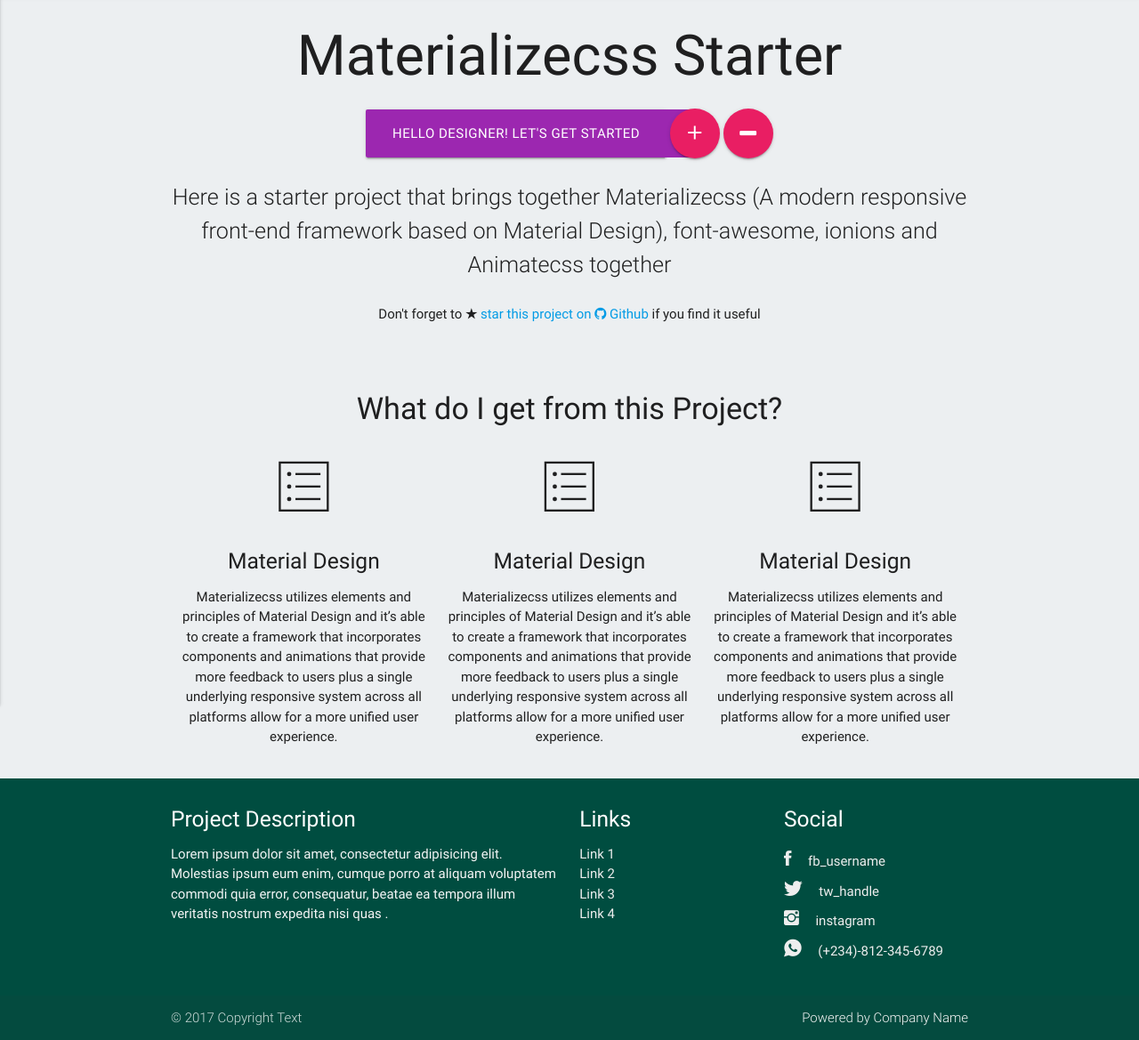
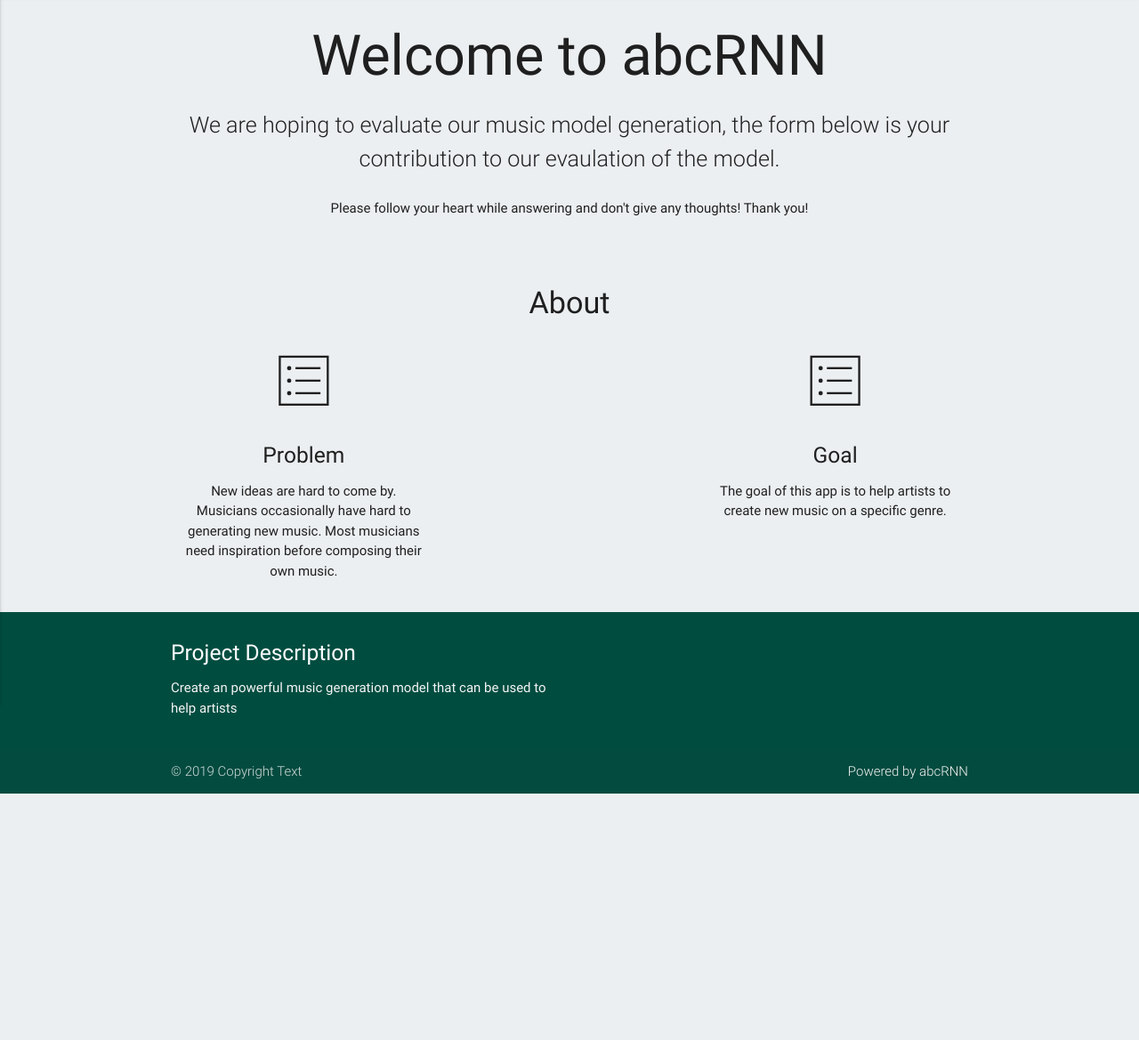
Before and after one commit to abcrnn/abcrnn.github.io, a plain HTML site: page index.html in a window 1280 px wide. Shown: the part 68-1237 px from the top of the page at 89% size. After the commit the page ends 960 px from the top, so only its background shows below. Drawn offline with Linux system fonts and the light colour scheme; files whose address does not match are found by name.

Commit message:
Added jotform

```diff
--- a/index.html
+++ b/index.html
@@ -2,7 +2,7 @@
 <html>
 
 <head>
-    <title>Change this title to anything else</title>
+    <title>abcRNN</title>
     <link rel="stylesheet" href="css/font-awesome.min.css">
     <link rel="stylesheet" href="css/ionicons.min.css">
     <link rel="stylesheet" href="css/materialize.min.css">
@@ -15,18 +15,18 @@
         <div class="nav-wrapper container">
             <a href="#" data-activates="slide-out" class="button-collapse"><i class="icon ion-navicon"></i></a>
             <a href="index.html" class="brand-logo">
-                <i class="icon left ion-heart hide-on-small-only"></i> Materializecss Starter
+                <i class="icon left ion-headphone hide-on-small-only"></i> abcRNN - Music Generator
             </a>
             <ul class="right hide-on-med-and-down">
                 <li>
-                    <a href="https://github.com/jalasem/materializecss_starter" class="waves-effect waves-light" target="_blank"><i class="icon ion-social-github left"></i>Github</a>
+                    <a href="https://github.com/abcrnn/abcrnn.github.io" class="waves-effect waves-light" target="_blank"><i class="icon ion-social-github left"></i>Github</a>
                 </li>
                 <li><a href="#!" class="waves-effect">link2</a></li>
                 <li><a href="#!">link3</a></li>
                 <li><a href="#!">link4</a></li>
             </ul>
             <ul id="slide-out" class="side-nav">
-                <li><a href="https://github.com/jalasem/materializecss_starter"><i class="icon ion-social-github"></i>Github</a></li>
+                <li><a href="https://github.com/abcrnn/abcrnn.github.io"><i class="icon ion-social-github"></i>Github</a></li>
                 <li><a href="#!">Link2</a></li>
                 <li>
                     <div class="divider"></div>
@@ -40,37 +40,25 @@
         </div>
     </nav>
     <section id="banner" class="center container">
-        <h1>Materializecss Starter</h1>
-        <button class="purple btn-large waves-effect animated pulse infinite">Hello Designer! Let's get started</button>
-        <button class="btn-floating btn-large waves-effect waves-light pink"><i class="icon ion-android-add"></i></button>
-        <button class="btn-floating btn-large waves-effect waves-light pink"><i class="fa fa-minus"></i></button>
-        <p class="flow-text">Here is a starter project that brings together Materializecss (A modern responsive front-end framework based on Material
-            Design), font-awesome, ionions and Animatecss together</p>
-        <p>Don't forget to <i class="icon ion-ios-star"></i> <a target="_blank" href="https://github.com/jalasem/materializecss_starter">star this project on <i class="icon ion-social-github"></i> Github</a>            if you find it useful</p>
+        <h1>Welcome to abcRNN</h1>
+        <p class="flow-text">We are hoping to evaluate our music model generation, the form below is your contribution to our evaulation of the model.</p>
+        <p>Please follow your heart while answering and don't give any thoughts! Thank you!</p>
     </section>
+    <script type="text/javascript" src="https://form.jotform.com/jsform/91038124035144"></script>
     <section class="row center-align container">
         <br><br>
-        <h4>What do I get from this Project?</h4>
+        <h4>About</h4>
         <div class="col s12 m6 l4">
             <i class="icon ion-ios-list-outline x5"></i>
-            <h5>Material Design</h5>
-            <p>Materializecss utilizes elements and principles of Material Design and it&rsquo;s able to create a framework
-                that incorporates components and animations that provide more feedback to users plus a single underlying
-                responsive system across all platforms allow for a more unified user experience.</p>
+            <h5>Problem</h5>
+            <p>New ideas are hard to come by. Musicians occasionally have hard to generating new music. Most musicians need inspiration before composing their own music.</p>
+        </div>
+        <div class="col s12 m6 l4">
         </div>
         <div class="col s12 m6 l4">
             <i class="icon ion-ios-list-outline x5"></i>
-            <h5>Material Design</h5>
-            <p>Materializecss utilizes elements and principles of Material Design and it&rsquo;s able to create a framework
-                that incorporates components and animations that provide more feedback to users plus a single underlying
-                responsive system across all platforms allow for a more unified user experience.</p>
-        </div>
-        <div class="col s12 m6 l4">
-            <i class="icon ion-ios-list-outline x5"></i>
-            <h5>Material Design</h5>
-            <p>Materializecss utilizes elements and principles of Material Design and it&rsquo;s able to create a framework
-                that incorporates components and animations that provide more feedback to users plus a single underlying
-                responsive system across all platforms allow for a more unified user experience.</p>
+            <h5>Goal</h5>
+            <p>The goal of this app is to help artists to create new music on a specific genre.</p>
         </div>
     </section>
 
@@ -79,36 +67,17 @@
             <div class="row">
                 <div class="col l6 s12">
                     <h5 class="white-text">Project Description</h5>
-                    <p class="grey-text text-lighten-4">Lorem ipsum dolor sit amet, consectetur adipisicing elit. Molestias ipsum eum enim, cumque porro at aliquam voluptatem commodi quia error, consequatur, beatae ea tempora illum veritatis nostrum expedita nisi quas .</p>
-                </div>
-                <div class="col l3 s12">
-                    <h5 class="white-text">Links</h5>
-                    <ul>
-                        <li><a class="grey-text text-lighten-3" href="#!">Link 1</a></li>
-                        <li><a class="grey-text text-lighten-3" href="#!">Link 2</a></li>
-                        <li><a class="grey-text text-lighten-3" href="#!">Link 3</a></li>
-                        <li><a class="grey-text text-lighten-3" href="#!">Link 4</a></li>
-                    </ul>
-                </div>
-                <div class="col l3 s12">
-                    <h5 class="white-text">Social</h5>
-                    <ul class="social">
-                        <li><a class="grey-text text-lighten-3" href="#!"> <i class="icon ion-social-facebook x15"></i> fb_username</a></li>
-                        <li><a class="grey-text text-lighten-3" href="#!"> <i class="icon ion-social-twitter x15"></i> tw_handle</a></li>
-                        <li><a class="grey-text text-lighten-3" href="#!"> <i class="icon ion-social-instagram x15"></i> instagram</a></li>
-                        <li><a class="grey-text text-lighten-3" href="#!"> <i class="icon ion-social-whatsapp x15"></i> (+234)-812-345-6789</a></li>
-                    </ul>
+                    <p class="grey-text text-lighten-4">Create an powerful music generation model that can be used to help artists</p>
                 </div>
             </div>
         </div>
         <div class="footer-copyright">
             <div class="container">
-                © 2017 Copyright Text
-                <a class="grey-text text-lighten-4 right" href="#!">Powered by Company Name</a>
+                © 2019 Copyright Text
+                <a class="grey-text text-lighten-4 right" href="#!">Powered by abcRNN</a>
             </div>
         </div>
     </footer>
-    <script type="text/javascript" src="https://form.jotform.com/jsform/91038124035144"></script>
     <script src="js/jquery.min.js"></script>
     <script src="js/materialize.min.js"></script>
     <script src="js/app.js"></script>
```
